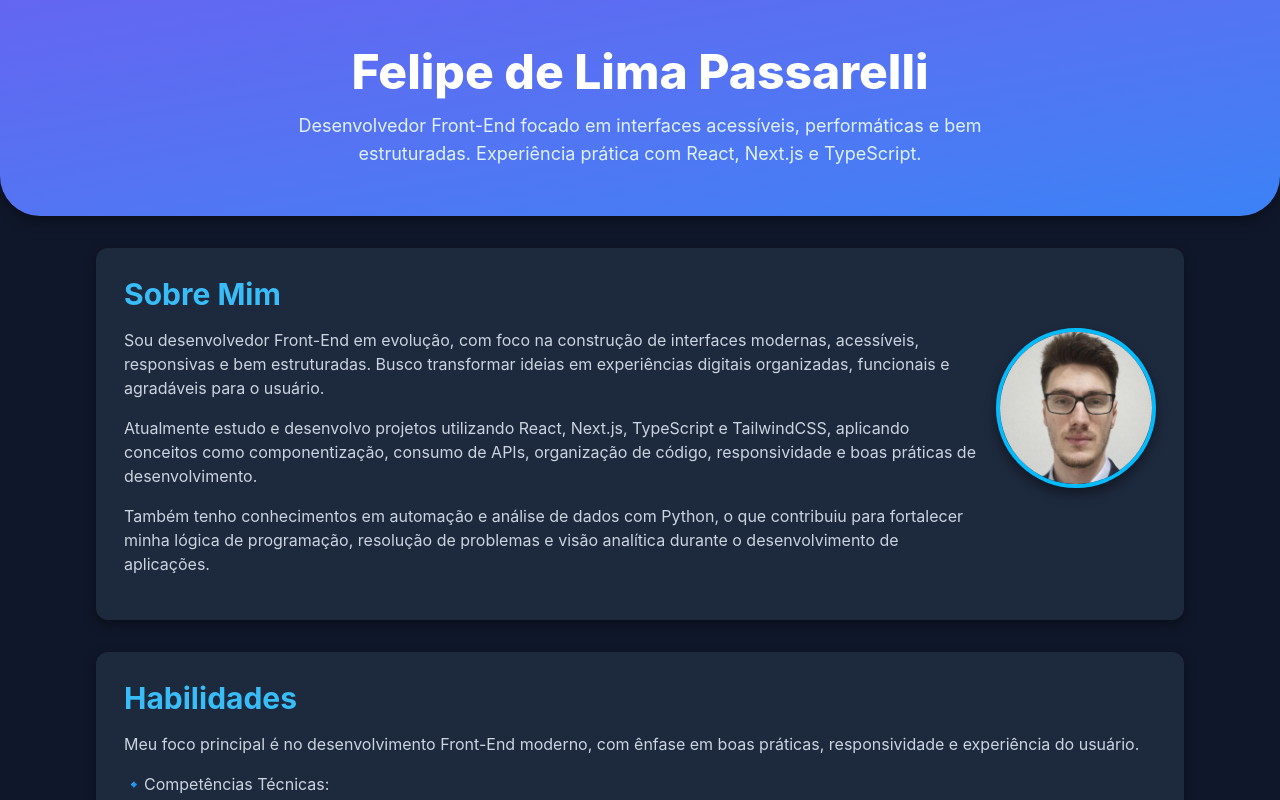
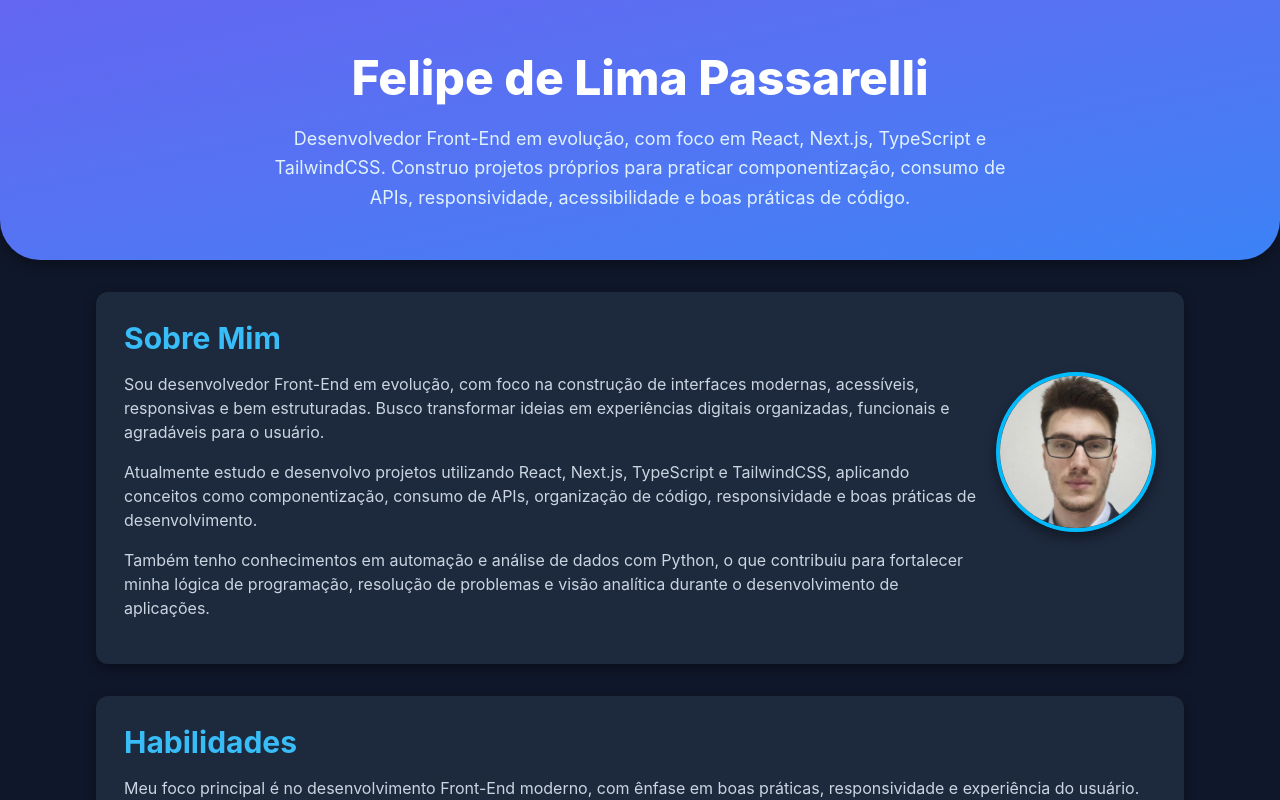
Before and after one commit to Felipe-de-Lima-Passarelli/New_Portfolio, a Next.js app: page / in a window 1280 px wide. Shown: the top 800 px of the page. Built offline with nearby package versions, Linux system fonts and the light colour scheme.

Commit message:
Update Header.tsx

```diff
--- a/src/components/Header.tsx
+++ b/src/components/Header.tsx
@@ -1,10 +1,14 @@
 const Header = () => {
   return (
     <header className="bg-linear-to-br from-[#6366f1] to-[#3b82f6] text-white text-center py-12 px-6 rounded-bl-[40px] rounded-br-[40px] shadow-[0_6px_12px_rgba(0,0,0,0.3)]">
-      <h1 className="text-5xl font-extrabold">Felipe de Lima Passarelli</h1>
-      <p className="text-lg mt-4 max-w-3xl mx-auto text-[#E0F2FE]">
-        Desenvolvedor Front-End focado em interfaces acessíveis, performáticas e
-        bem estruturadas. Experiência prática com React, Next.js e TypeScript.
+      <h1 className="text-4xl sm:text-5xl font-extrabold leading-tight">
+        Felipe de Lima Passarelli
+      </h1>
+      <p className="text-base sm:text-lg mt-4 max-w-3xl mx-auto text-[#E0F2FE] leading-relaxed">
+        Desenvolvedor Front-End em evolução, com foco em React, Next.js,
+        TypeScript e TailwindCSS. Construo projetos próprios para praticar
+        componentização, consumo de APIs, responsividade, acessibilidade e boas
+        práticas de código.
       </p>
     </header>
   );
```
